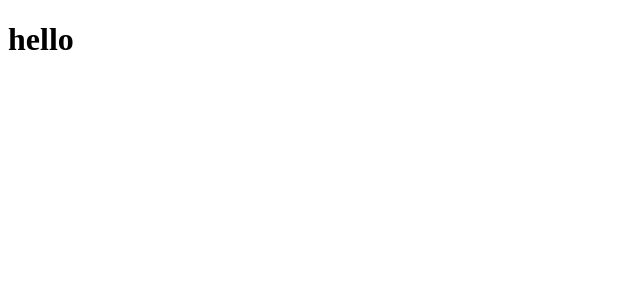
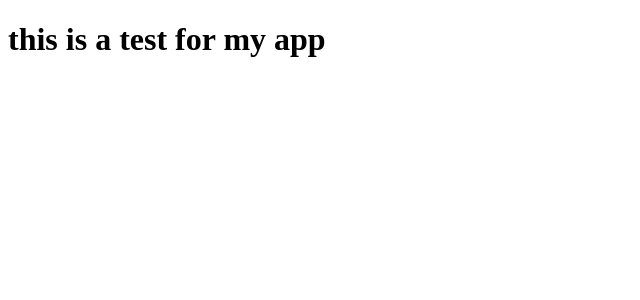
Before and after one commit to chrissantoss/mechexpert, a React (Create React App) app: page / in a window 1280 px wide. Shown: the top 300 px of the page, without its empty margins (0-640 px from the left). Built offline with nearby package versions, Linux system fonts and the light colour scheme.

Commit message:
second commit

```diff
--- a/public/index.html
+++ b/public/index.html
@@ -25,7 +25,7 @@
       Learn how to configure a non-root public URL by running `npm run build`.
     -->
     <link rel="stylesheet" href="https://fonts.googleapis.com/css?family=Roboto:300,400,500,700&display=swap" />
-    <title>MechExpert🛠️</title>
+    <title>MechExpert 🛠️</title>
   </head>
   <body>
     <noscript>You need to enable JavaScript to run this app.</noscript>
--- a/src/App.jsx
+++ b/src/App.jsx
@@ -10,7 +10,7 @@ const useStyles = makeStyles((theme) => ({
 const App = () => {
     return (
         <h1>
-            hello
+            this is a test for my app
         </h1>
     );
 }
```
